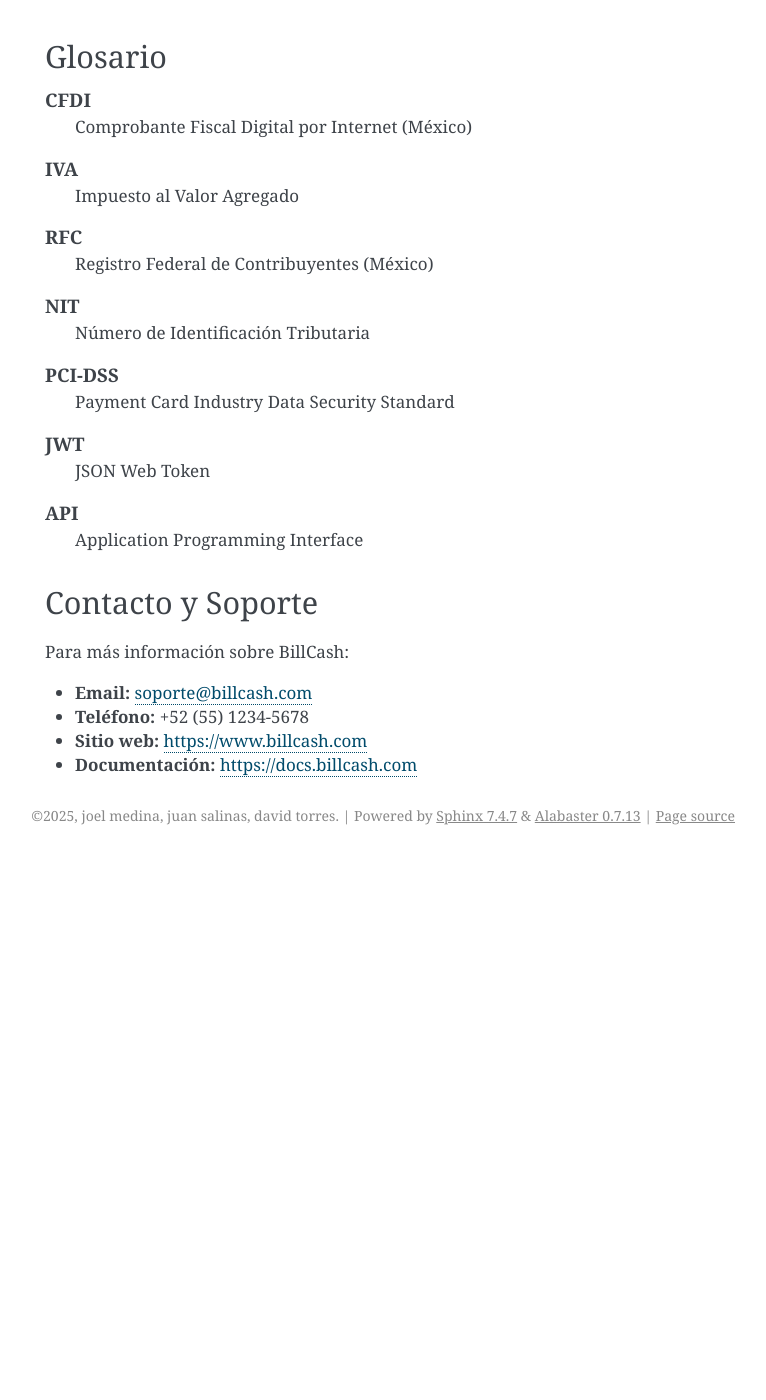
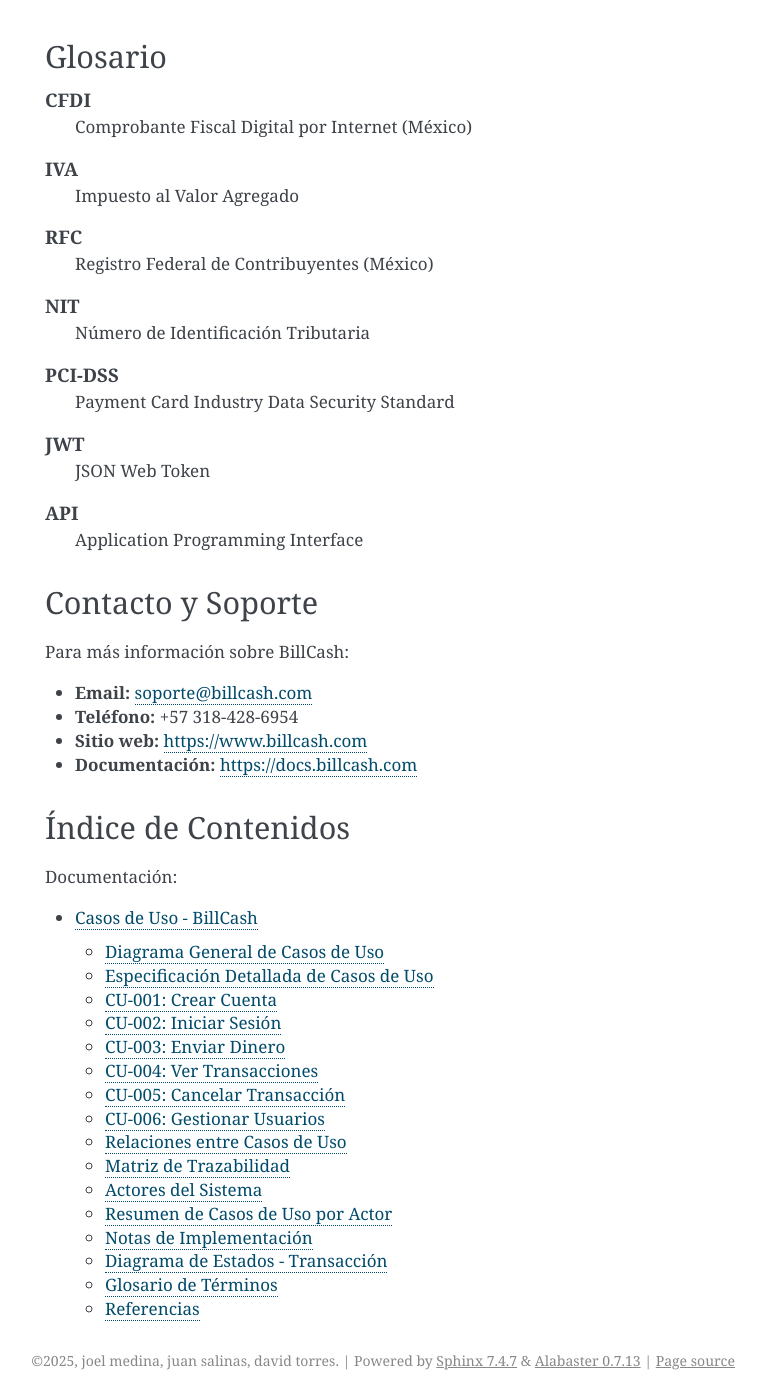
Before and after one commit to JoelML1/documentacion_billcash, a Sphinx documentation site: the page built from docs/source/index.rst, in a window 1280 px wide and 1400 px high, scrolled down 8722 px. Shown: the whole window, without its empty margins (375-1141 px from the left). Built offline with Sphinx 7.4.7, drawn with Linux system fonts in a browser that asks for light colours; before the commit the page ends 9577 px from its top, so only the background shows below that; some of the changed lines change nothing that is shown.

Commit message:
breves creo que ya acabamos

```diff
--- /dev/null
+++ b/docs/source/_static/README_IMAGEN.txt
@@ -0,0 +1,11 @@
+# Placeholder para la imagen del diagrama de casos de uso
+# La imagen real debe colocarse en: docs/source/_static/billcash_casos_uso.png
+#
+# El usuario debe copiar manualmente la imagen del diagrama de casos de uso
+# a esta ubicación para que se visualice en la documentación.
+#
+# La imagen debe mostrar:
+# - Actor: USER (con sus 9 casos de uso)
+# - Actor: ADMINISTRATOR (con sus casos de uso adicionales)
+# - Sistema de usuarios (Login)
+# - Relación entre actores y casos de uso
--- /dev/null
+++ b/docs/source/casos_uso.rst
@@ -0,0 +1,542 @@
+============================
+Casos de Uso - BillCash
+============================
+
+.. note::
+   Esta sección describe los casos de uso principales del sistema BillCash v1.0.0
+
+Diagrama General de Casos de Uso
+=================================
+
+El siguiente diagrama muestra los casos de uso principales del sistema BillCash,
+organizados por actores (Usuario y Administrador):
+
+.. image:: _static/billcash_casos_uso.png
+   :width: 800px
+   :align: center
+   :alt: Diagrama de Casos de Uso de BillCash
+
+.. note::
+   Para visualizar el diagrama, coloque la imagen en: ``docs/source/_static/billcash_casos_uso.png``
+
+|
+
+Especificación Detallada de Casos de Uso
+=========================================
+
+CU-001: Crear Cuenta
+====================
+
+**Actor Principal:** Usuario
+
+**Descripción**
+---------------
+El usuario podrá crear una cuenta con los datos que el sistema solicita.
+
+**Precondición**
+----------------
+El usuario tiene que tener conexión a internet.
+
+**Secuencia Normal**
+--------------------
+
+.. list-table::
+   :header-rows: 1
+   :widths: 10 90
+
+   * - Paso
+     - Acción
+   * - 1
+     - El usuario ingresa a la app y le da click al botón de registrarse
+   * - 2
+     - El sistema carga el formulario de registro
+   * - 3
+     - El usuario completa los datos requeridos
+   * - 4
+     - El sistema valida los datos ingresados
+   * - 5
+     - El sistema crea la cuenta y notifica al usuario
+
+**Postcondición**
+-----------------
+El usuario tiene una cuenta en el sistema.
+
+**Excepciones**
+---------------
+
+.. list-table::
+   :header-rows: 1
+   :widths: 10 90
+
+   * - Paso
+     - Acción
+   * - 1
+     - Si los datos no son válidos notifica al usuario
+   * - 2
+     - Si los datos de número de documento, teléfono o email ya existe, notifica al usuario
+
+----
+
+CU-002: Iniciar Sesión
+======================
+
+**Actor Principal:** Usuario
+
+**Descripción**
+---------------
+El usuario ingresa al sistema con sus credenciales.
+
+**Precondición**
+----------------
+El usuario tiene que tener una cuenta registrada en el sistema.
+
+**Secuencia Normal**
+--------------------
+
+.. list-table::
+   :header-rows: 1
+   :widths: 10 90
+
+   * - Paso
+     - Acción
+   * - 1
+     - El usuario ingresa a la app y selecciona "Iniciar Sesión"
+   * - 2
+     - El sistema muestra el formulario de inicio de sesión
+   * - 3
+     - El usuario ingresa sus credenciales
+   * - 4
+     - El sistema valida las credenciales
+   * - 5
+     - El sistema permite ingresar al usuario al sistema
+
+**Postcondición**
+-----------------
+El usuario tiene acceso al sistema.
+
+**Excepciones**
+---------------
+
+.. list-table::
+   :header-rows: 1
+   :widths: 10 90
+
+   * - Paso
+     - Acción
+   * - 1
+     - Si las credenciales son incorrectas el sistema muestra un mensaje de error
+   * - 2
+     - Si la cuenta está bloqueada se le notifica al usuario y se inicia proceso de recuperación
+
+----
+
+CU-003: Enviar Dinero
+=====================
+
+**Actor Principal:** Usuario
+
+**Descripción**
+---------------
+El usuario envía dinero a otro usuario del sistema.
+
+**Precondición**
+----------------
+Usuario con sesión iniciada y saldo suficiente.
+
+**Secuencia Normal**
+--------------------
+
+.. list-table::
+   :header-rows: 1
+   :widths: 10 90
+
+   * - Paso
+     - Acción
+   * - 1
+     - El usuario selecciona "Enviar dinero"
+   * - 2
+     - El sistema muestra el formulario de envío
+   * - 3
+     - El usuario ingresa el destinatario y el monto
+   * - 4
+     - El sistema valida los datos
+   * - 5
+     - El usuario confirma la operación
+   * - 6
+     - El sistema registra la transacción pendiente
+   * - 7
+     - El sistema evalúa la transacción
+   * - 8
+     - El sistema completa la transacción
+
+**Postcondición**
+-----------------
+El dinero es transferido al otro usuario.
+
+**Excepciones**
+---------------
+
+.. list-table::
+   :header-rows: 1
+   :widths: 10 90
+
+   * - Paso
+     - Acción
+   * - 4
+     - Si el destinatario no existe el sistema muestra un mensaje de error
+   * - 4
+     - Si el saldo es insuficiente se le notifica al usuario
+
+----
+
+CU-004: Ver Transacciones
+==========================
+
+**Actor Principal:** Usuario
+
+**Descripción**
+---------------
+El usuario consulta el historial de sus transacciones.
+
+**Precondición**
+----------------
+El usuario tiene que haber iniciado sesión.
+
+**Secuencia Normal**
+--------------------
+
+.. list-table::
+   :header-rows: 1
+   :widths: 10 90
+
+   * - Paso
+     - Acción
+   * - 1
+     - El usuario selecciona "Ver transacciones"
+   * - 2
+     - El sistema hace consulta para cargar sus transacciones
+   * - 3
+     - El sistema muestra las transacciones del usuario
+   * - 4
+     - El usuario puede filtrar por fecha y tipo
+
+**Postcondición**
+-----------------
+El usuario visualiza su historial.
+
+**Excepciones**
+---------------
+
+.. list-table::
+   :header-rows: 1
+   :widths: 10 90
+
+   * - Paso
+     - Acción
+   * - 2
+     - Si no hay transacciones el sistema muestra el mensaje: "No hay transacciones"
+
+----
+
+CU-005: Cancelar Transacción
+=============================
+
+**Actor Principal:** Usuario
+
+**Descripción**
+---------------
+El usuario puede cancelar transacciones que todavía no se han finalizado.
+
+**Precondición**
+----------------
+Transacción en estado de pendiente o en proceso.
+
+**Secuencia Normal**
+--------------------
+
+.. list-table::
+   :header-rows: 1
+   :widths: 10 90
+
+   * - Paso
+     - Acción
+   * - 1
+     - El usuario selecciona "Ver transacciones"
+   * - 2
+     - El usuario selecciona una transacción en estado no finalizado
+   * - 3
+     - El usuario selecciona "Cancelar"
+   * - 4
+     - El sistema solicita información de confirmación
+   * - 5
+     - El usuario confirma
+   * - 6
+     - El sistema cancela la transacción
+
+**Postcondición**
+-----------------
+La transacción queda cancelada.
+
+**Excepciones**
+---------------
+
+.. list-table::
+   :header-rows: 1
+   :widths: 10 90
+
+   * - Paso
+     - Acción
+   * - 2
+     - Si la transacción no es cancelable, el sistema muestra un mensaje
+   * - 5
+     - Si ya fue aprobada, el sistema muestra error
+
+----
+
+CU-006: Gestionar Usuarios
+===========================
+
+**Actor Principal:** Administrador
+
+**Descripción**
+---------------
+El administrador podrá gestionar a los usuarios.
+
+**Precondición**
+----------------
+Sesión de administrador activa.
+
+**Secuencia Normal**
+--------------------
+
+.. list-table::
+   :header-rows: 1
+   :widths: 10 90
+
+   * - Paso
+     - Acción
+   * - 1
+     - Administrador selecciona "Gestionar Usuario"
+   * - 2
+     - El sistema muestra a los usuarios
+   * - 3
+     - Administrador puede filtrar o buscar a un usuario
+   * - 4
+     - Administrador selecciona "Editar, Ver detalles, etc."
+   * - 5
+     - Sistema realiza la acción solicitada
+
+**Postcondición**
+-----------------
+Se hace el ajuste en el usuario seleccionado.
+
+**Excepciones**
+---------------
+
+.. list-table::
+   :header-rows: 1
+   :widths: 10 90
+
+   * - Paso
+     - Acción
+   * - 4
+     - Si el usuario no existe, muestra mensaje de error
+
+----
+
+Relaciones entre Casos de Uso
+==============================
+
+Dependencias
+------------
+
+.. list-table::
+   :header-rows: 1
+   :widths: 40 60
+
+   * - Caso de Uso
+     - Depende de
+   * - CU-002: Iniciar Sesión
+     - CU-001: Crear Cuenta (debe existir cuenta)
+   * - CU-003: Enviar Dinero
+     - CU-002: Iniciar Sesión (requiere autenticación)
+   * - CU-004: Ver Transacciones
+     - CU-002: Iniciar Sesión (requiere autenticación)
+   * - CU-005: Cancelar Transacción
+     - CU-004: Ver Transacciones (para seleccionar transacción)
+   * - CU-006: Gestionar Usuarios
+     - CU-002: Iniciar Sesión (requiere rol de administrador)
+
+Matriz de Trazabilidad
+======================
+
+Relación entre Requisitos Funcionales y Casos de Uso:
+
+.. list-table::
+   :header-rows: 1
+   :widths: 30 40 30
+
+   * - Caso de Uso
+     - Requisitos Funcionales
+     - Prioridad
+   * - CU-001: Crear Cuenta
+     - RF-001: Registro de Usuarios
+     - Alta
+   * - CU-002: Iniciar Sesión
+     - RF-002: Autenticación y Autorización
+     - Alta
+   * - CU-003: Enviar Dinero
+     - RF-008: Registro de Pagos, RF-009: Procesamiento de Pagos
+     - Alta
+   * - CU-004: Ver Transacciones
+     - RF-012: Historial del Cliente
+     - Alta
+   * - CU-005: Cancelar Transacción
+     - RF-006: Edición y Cancelación
+     - Media
+   * - CU-006: Gestionar Usuarios
+     - RF-001, RF-002, RF-003
+     - Alta
+
+Actores del Sistema
+===================
+
+.. list-table::
+   :header-rows: 1
+   :widths: 20 80
+
+   * - Actor
+     - Descripción
+   * - Usuario
+     - Usuario estándar con cuenta en el sistema. Puede crear cuenta, iniciar sesión, enviar dinero, ver transacciones y cancelar transacciones.
+   * - Administrador
+     - Usuario con permisos administrativos. Tiene acceso a todos los casos de uso del Usuario más la gestión de usuarios del sistema.
+
+Resumen de Casos de Uso por Actor
+==================================
+
+**Usuario:**
+
+- CU-001: Crear Cuenta
+- CU-002: Iniciar Sesión
+- CU-003: Enviar Dinero
+- CU-004: Ver Transacciones
+- CU-005: Cancelar Transacción
+
+**Administrador:**
+
+- Todos los casos de uso del Usuario
+- CU-006: Gestionar Usuarios
+
+Notas de Implementación
+========================
+
+Secuencia Recomendada
+---------------------
+
+Para el desarrollo del sistema, se recomienda implementar los casos de uso en el siguiente orden:
+
+**Fase 1 - Autenticación y Usuarios:**
+
+1. CU-001: Crear Cuenta
+2. CU-002: Iniciar Sesión
+3. CU-006: Gestionar Usuarios
+
+**Fase 2 - Transacciones Core:**
+
+4. CU-003: Enviar Dinero
+5. CU-004: Ver Transacciones
+6. CU-005: Cancelar Transacción
+
+Consideraciones Técnicas
+-------------------------
+
+**Autenticación:**
+
+- Implementar JWT para manejo de sesiones
+- Timeout de sesión: 30 minutos de inactividad
+- Encriptación de contraseñas con bcrypt o Argon2
+- Autenticación de dos factores (2FA) opcional
+
+**Autorización:**
+
+- Sistema basado en roles (RBAC): Usuario y Administrador
+- Permisos granulares por caso de uso
+- Validación de permisos en backend y frontend
+
+**Transacciones:**
+
+- Sistema de estados: Pendiente → En Proceso → Completada/Cancelada
+- Validación de saldo antes de procesar transacción
+- Log de auditoría para cada transacción
+- Timeout de transacciones pendientes: 24 horas
+
+**Seguridad:**
+
+- Validación de datos en cliente y servidor
+- Sanitización de inputs para prevenir SQL Injection
+- Rate limiting para prevenir ataques de fuerza bruta
+- HTTPS obligatorio para todas las comunicaciones
+
+**Base de Datos:**
+
+- Tablas principales: usuarios, transacciones, auditoría
+- Índices en campos de búsqueda frecuente
+- Backup automático diario
+- Retención de logs: mínimo 1 año
+
+Diagrama de Estados - Transacción
+==================================
+
+.. code-block:: text
+
+   [Iniciada] --> [Pendiente] --> [En Proceso] --> [Completada]
+                       |                |
+                       |                |
+                       +----------------+--> [Cancelada]
+
+**Estados:**
+
+- **Iniciada:** Transacción creada por el usuario
+- **Pendiente:** Esperando validación del sistema
+- **En Proceso:** Validación en curso
+- **Completada:** Transacción exitosa
+- **Cancelada:** Transacción cancelada por usuario o sistema
+
+Glosario de Términos
+=====================
+
+.. glossary::
+
+   Usuario
+      Persona registrada en el sistema con capacidad de realizar transacciones.
+
+   Administrador
+      Usuario con permisos especiales para gestionar el sistema y otros usuarios.
+
+   Transacción
+      Operación de transferencia de dinero entre dos usuarios del sistema.
+
+   Sesión
+      Periodo de tiempo en el que un usuario permanece autenticado en el sistema.
+
+   Token JWT
+      JSON Web Token utilizado para mantener la sesión del usuario de forma segura.
+
+   Saldo
+      Cantidad de dinero disponible en la cuenta de un usuario.
+
+Referencias
+===========
+
+Para más información, consulte:
+
+- :doc:`index` - Requisitos Funcionales Completos
+- :doc:`index` - Requisitos No Funcionales
+- :doc:`index` - Stack Tecnológico
+
+----
+
+**Última actualización:** Octubre 2025
+
+**Versión del documento:** 1.0.0
--- a/docs/source/index.rst
+++ b/docs/source/index.rst
@@ -1,21 +1,20 @@
-.. BillCash - Documentación de Requisitos Funcionales
+.. BillCash - Documentación del Sistema
 
 ========================================
 BillCash - Documentación del Sistema
 ========================================
 
-.. image:: https://img.shields.io/badge/version-1.0.0-blue.svg
-   :alt: Version 1.0.0
+.. raw:: html
 
-.. image:: https://img.shields.io/badge/status-en%20desarrollo-yellow.svg
-   :alt: En Desarrollo
+   <div style="margin-bottom: 20px;">
+      <img src="https://img.shields.io/badge/version-1.0.0-blue.svg" alt="Version 1.0.0" style="margin-right: 10px;">
+      <img src="https://img.shields.io/badge/status-en%20desarrollo-yellow.svg" alt="En Desarrollo">
+   </div>
 
 Bienvenido a la Documentación de BillCash
 ==========================================
 
-**BillCash** es un sistema integral de gestión de pagos y facturación diseñado para facilitar
-el control financiero, procesamiento de transacciones y generación de reportes para empresas
-de todos los tamaños.
+**BillCash** es un sistema integral de gestión de pagos y facturación diseñado para facilitar el control financiero, procesamiento de transacciones y generación de reportes para empresas de todos los tamaños.
 
 .. note::
    Esta documentación describe los requisitos funcionales del sistema BillCash v1.0.0
@@ -438,11 +437,15 @@
 Para más información sobre BillCash:
 
 * **Email:** soporte@billcash.com
-* **Teléfono:** +52 (55) 1234-5678
+* **Teléfono:** +57 318-428-6954
 * **Sitio web:** https://www.billcash.com
 * **Documentación:** https://docs.billcash.com
 
+Índice de Contenidos
+====================
+
 .. toctree::
    :maxdepth: 2
-   :caption: Contenidos:
-   :hidden:
+   :caption: Documentación:
+
+   casos_uso
```
Also changed, not shown: docs/source/_static/billcash_casos_uso.png (added).
